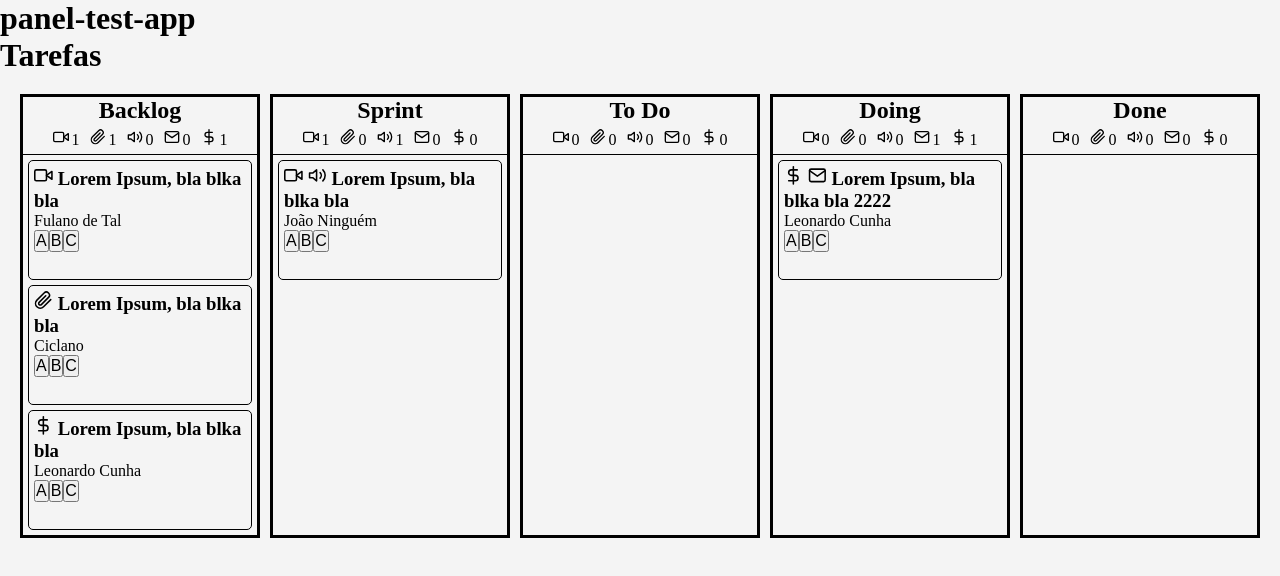
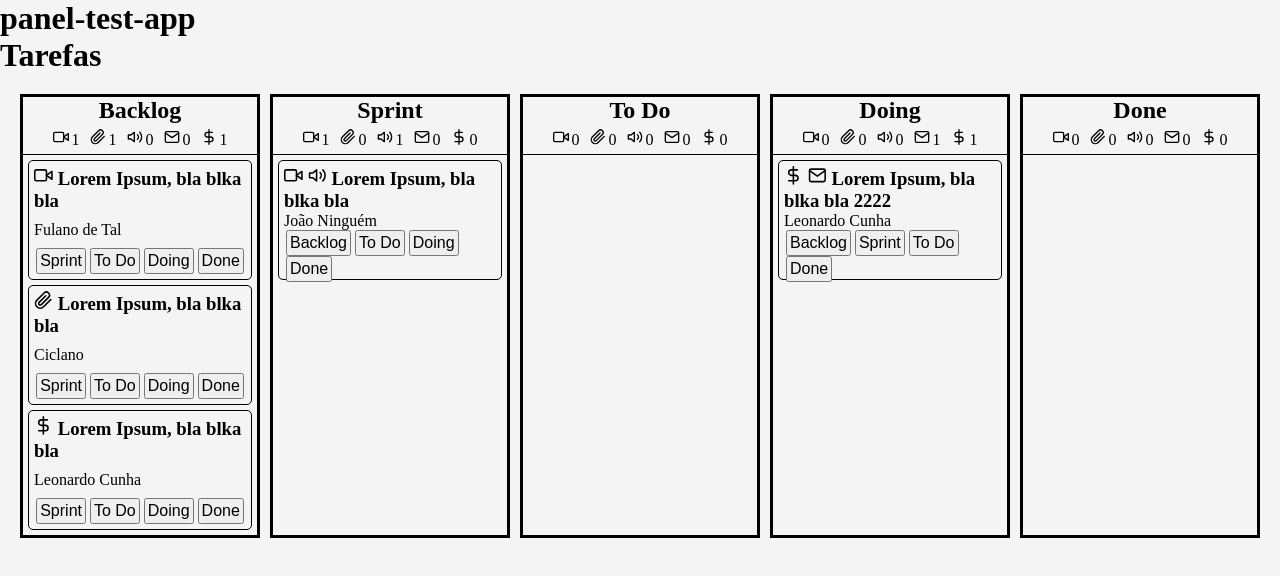
Before and after one commit to ahnucl/panel-test-app, a React (Create React App) app: page /panel/1 in a window 1280 px wide. Shown: the top 576 px of the page. Built offline with nearby package versions, Linux system fonts and the light colour scheme.

Commit message:
Botões com ações

```diff
--- a/src/App.tsx
+++ b/src/App.tsx
@@ -1,8 +1,7 @@
 import React from 'react';
-import { BrowserRouter } from 'react-router-dom';
+
 import GlobalStyle from './styles/global';
 
-import Routes from './routes';
 import Panel from './pages/Panel';
 
 const App: React.FC = () => {
--- a/src/pages/Panel/index.tsx
+++ b/src/pages/Panel/index.tsx
@@ -18,7 +18,7 @@ import { Container, TypesContainer, CardsContainer } from './styles';
 const Panel: React.FC = () => {
   const [panelStructure] = useState(data.panels[1]);
   const [cardTypes] = useState(panelStructure.cardTypes);
-  const [cards] = useState(panelStructure.data);
+  const [cards, setCards] = useState(panelStructure.data);
 
   const CardTypesMapper: { [index: string]: IconType } = {
     video: FiVideo,
@@ -28,11 +28,23 @@ const Panel: React.FC = () => {
     ads: FiDollarSign,
   };
 
+  function handleClick(to: string, from: string, cardId: string): void {
+    console.log(cards);
+    console.log(to, from, cardId);
+    // Achar o card com cardId
+    // mudar a coluna
+    // salvar no estado
+    const newCards = cards.map(card =>
+      card.id === cardId ? { ...card, column: to } : card,
+    );
+    setCards(newCards);
+  }
+
   return (
     <>
       <h1>{panelStructure.domainName}</h1>
       <Container>
-        {panelStructure.columns.map(column => (
+        {panelStructure.columns.map((column, _, self) => (
           <section key={column.id}>
             <h2>{column.name}</h2>
 
@@ -77,9 +89,23 @@ const Panel: React.FC = () => {
                         {card.title}
                       </h3>
                       <p>{card.author}</p>
-                      <button>A</button>
-                      <button>B</button>
-                      <button>C</button>
+
+                      <div>
+                        {self.map(selfColumn => {
+                          if (selfColumn.id !== column.id) {
+                            return (
+                              <button
+                                key={selfColumn.name}
+                                type="submit"
+                                onClick={() =>
+                                  handleClick(selfColumn.id, column.id, card.id)}
+                              >
+                                {selfColumn.name}
+                              </button>
+                            );
+                          }
+                        })}
+                      </div>
                     </div>
                   );
                 }
--- a/src/pages/Panel/styles.ts
+++ b/src/pages/Panel/styles.ts
@@ -46,9 +46,21 @@ export const CardsContainer = styled.div`
 
     border: solid 1px;
     border-radius: 5px;
-  }
 
-  svg {
-    margin-right: 5px;
+    display: flex;
+    flex-direction: column;
+    justify-content: space-between;
+
+    svg {
+      margin-right: 5px;
+    }
+
+    div {
+      align-self: center;
+      button {
+        margin: 0 2px;
+        padding: 2px;
+      }
+    }
   }
 `;
```
